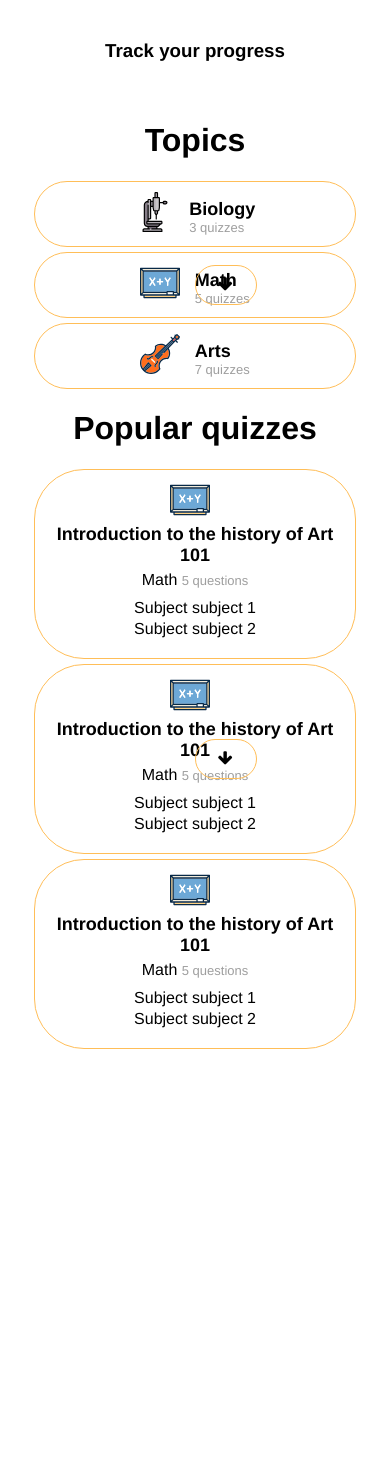
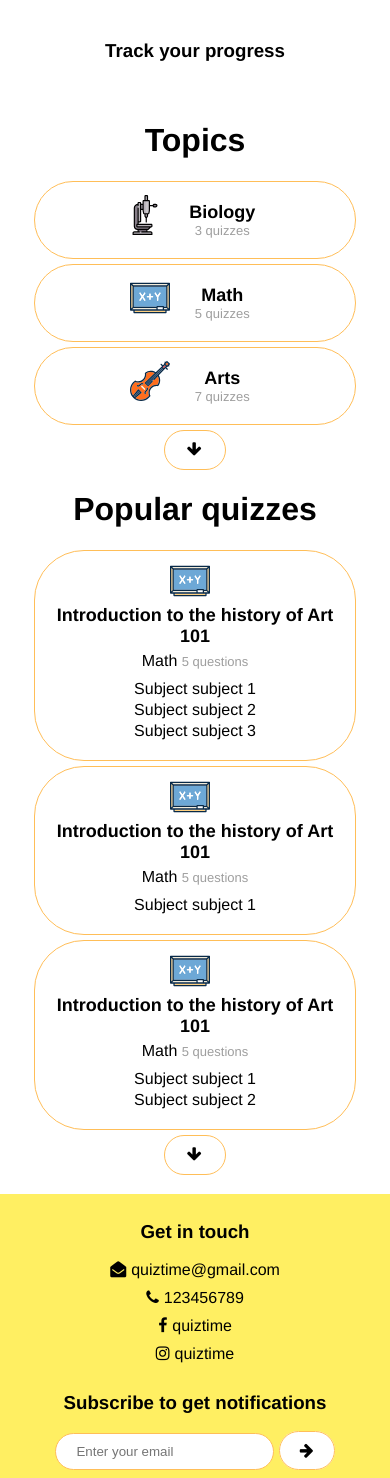
Before and after one commit to orlyohreally/QuizTime, a Django app: a page that uses server/templates/tests/main-page.html in a window 390 px wide. Shown: the part 2030-3508 px from the top of the page. Before the commit the page ends 3079 px from the top, so only its background shows below. Run offline with Django 3.2, Linux system fonts and the light colour scheme; parts of the project's set-up code (start-up, migrations or seed data) failed here and were passed over.

Commit message:
updated main page template: added footer and fixed arrow link on mobile

```diff
--- a/server/templates/tests/main-page.html
+++ b/server/templates/tests/main-page.html
@@ -86,6 +86,7 @@
                             <ul class = "quiz-subjects">
                                 <li class = "quiz-subject">Subject subject 1</li>
                                 <li class = "quiz-subject">Subject subject 2</li>
+                                <li class = "quiz-subject">Subject subject 3</li>
                             </ul>
 
                         </div>
@@ -99,7 +100,6 @@
                             <span class = "quiz-topic">Math</span> <span class = "quiz-stats">5 questions</span>
                             <ul class = "quiz-subjects">
                                 <li class = "quiz-subject">Subject subject 1</li>
-                                <li class = "quiz-subject">Subject subject 2</li>
                             </ul>
                         </div>
                     </a>
@@ -120,7 +120,24 @@
                     <a href = "#" class = "quiz-all"><span class = "fa fa-arrow-right"></span></a>
                 </div>
             </div>
-
+            <footer>
+                <div class = "social-links">
+                    <h3>Get in touch</h3>
+                    <ul class = "social-links-list">
+                        <li class = "social-link"><span class = "social-link-icon fa fa-envelope-open"></span>quiztime@gmail.com</li>
+                        <li class = "social-link"><span class = "social-link-icon fa fa-phone"></span>123456789</li>
+                        <li class = "social-link"><span class = "social-link-icon fa fa-facebook"></span><a href = "#">quiztime</a></li>
+                        <li class = "social-link"><span class = "social-link-icon fa fa-instagram"></span><a href = "#">quiztime</a></li>
+                    </ul>
+                </div>
+                <div class = "subscription-form">
+                    <h3>Subscribe to get notifications</h3>
+                    <form id = "subscription-form">
+                        <input name = "email" type = "email" placeholder = "Enter your email">
+                        <a href = "#"><span class = "fa fa-arrow-right"></a>
+                    </form>
+                </div>
+            </footer>
         </div>
     </body>
 </html>
--- a/server/testsProject/static/css/main-page-styles.css
+++ b/server/testsProject/static/css/main-page-styles.css
@@ -159,6 +159,7 @@ ul.nav-menu.mobile li a:hover {
     padding: 10px 20px;
     border: 1px solid #ffbe58;
     border-radius: 50px;
+    vertical-align: middle;
 }
 
 #topics .topic:last-child {
@@ -177,10 +178,11 @@ ul.nav-menu.mobile li a:hover {
 }
 #topics .topic-description {
     display: inline-block;
+    padding: 10px;
 }
 #topics .topic-description span {
     display: block;
-    text-align: left;
+    text-align: center;
 }
 #topics .topic-name {
     font-weight: bold;
@@ -257,6 +259,7 @@ ul.nav-menu.mobile li a:hover {
     padding: 10px 20px;
     border: 1px solid #ffbe58;
     border-radius: 50px;
+    vertical-align: middle;
 }
 
 #quizzes .quiz:last-child {
@@ -340,8 +343,10 @@ ul.nav-menu.mobile li a:hover {
         margin-right: auto;
         margin-bottom: 0;
     }
+    #topics .topic-all {
+        position: relative;
+    }
     #topics .topic-all span {
-        position: relative;
         transform: rotate(90deg);
     }
 
@@ -355,8 +360,10 @@ ul.nav-menu.mobile li a:hover {
         margin-right: auto;
         margin-bottom: 0;
     }
+    #quizzes .quiz-all {
+        position: relative;
+    }
     #quizzes .quiz-all span {
-        position: relative;
         transform: rotate(90deg);
     }
 }
@@ -379,3 +386,70 @@ ul.nav-menu.mobile li a:hover {
         margin: auto;
     }
 }
+
+
+
+footer {
+    background-color: rgba(255, 235, 59, 0.8);
+    padding: 2% 5%;
+}
+footer .social-links {
+    width: 30%;
+    margin-right: 2%;
+    display: inline-block;
+}
+
+footer ul.social-links-list {
+    padding: 0;
+    margin: 0;
+}
+ul.social-links-list li {
+    list-style: none;
+    display: block;
+    margin-bottom: 10px;
+}
+ul.social-links-list li a {
+    text-decoration: none;
+    color: #000;
+}
+li span.social-link-icon {
+    margin-right: 5px;
+}
+footer .subscription-form {
+    width: 67%;
+    display: inline-block;
+    vertical-align: top;
+}
+#subscription-form input {
+    padding: 10px 20px;
+    border: 1px solid #ffbe58;
+    border-radius: 50px;
+}
+input:focus, a:focus {
+    outline: none;
+}
+#subscription-form a {
+    border: 1px solid #ffbe58;
+    border-radius: 50px;
+    width: 20px;
+    padding: 10px 20px;
+    color: #000;
+    background-color: #fff;
+}
+#subscription-form a:hover {
+    color: #000;
+    background-color: rgba(109, 168, 214, 0.2); /*#5acde7;*/
+    border-color: #6da8d6; /*#5acde7;*/
+}
+
+@media (max-width: 768px) {
+    footer .social-links {
+        width: 100%;
+        margin-right: 0%;
+        text-align: center;
+    }
+    footer .subscription-form {
+        width: 100%;
+        text-align: center;
+    }
+}
```
